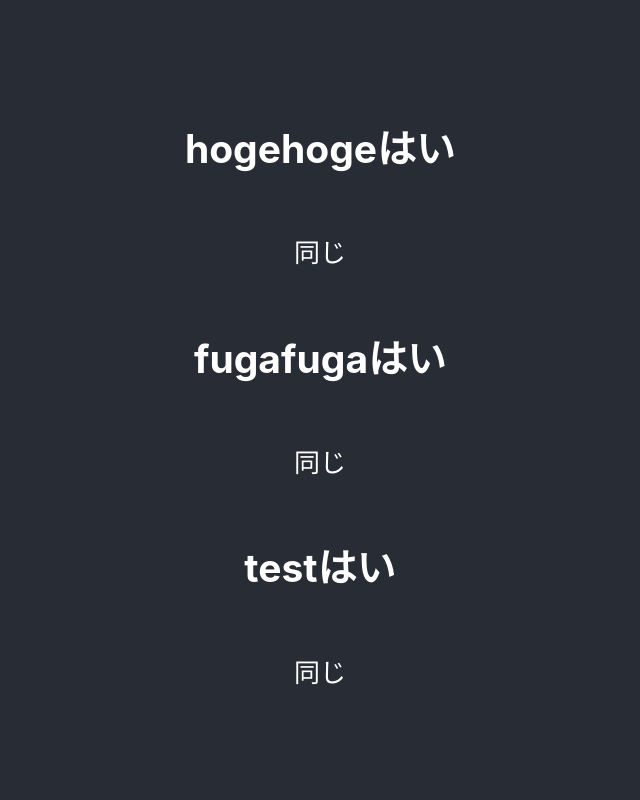
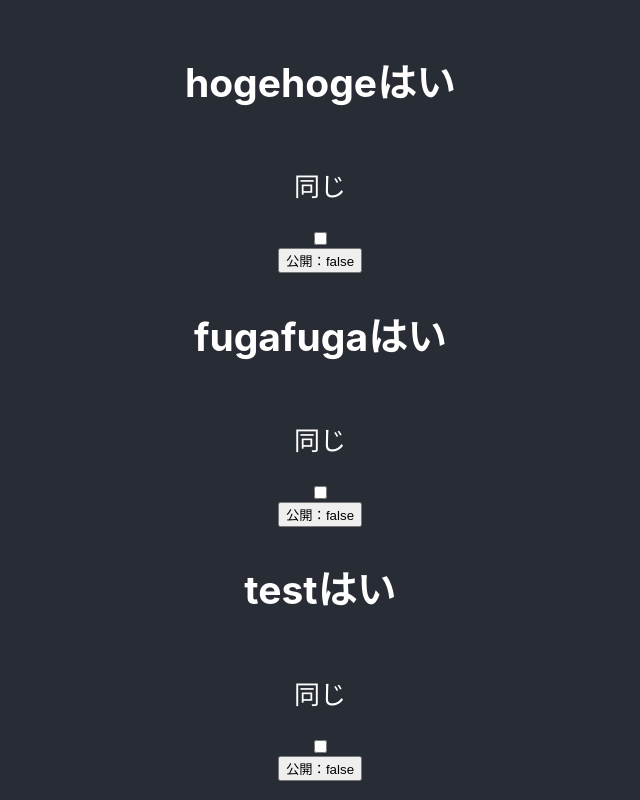
Before and after one commit to s-ryota0810/react-shim, a React (Create React App) app: page / in a window 1280 px wide. Shown: the whole page, without its empty margins (320-960 px from the left). Built offline with nearby package versions, Linux system fonts and the light colour scheme.

Commit message:
useState

```diff
--- a/src/App.js
+++ b/src/App.js
@@ -8,6 +8,7 @@ function App() {
       <header className="App-header">
         { arr.map((title) => (
           <Article
+            key={title}
             title={title}
             content='同じ'
           />
--- a/src/components/Article.jsx
+++ b/src/components/Article.jsx
@@ -1,9 +1,20 @@
+import { useState } from 'react'
+import { Content, Title, Checkbox, PublishButton } from './index'
+
 const Article = (props) => {
+	const [isPublished, setIsPublished] = useState(false)
+	const publishArticle = () => {
+		setIsPublished(!isPublished)
+	}
+
 	const changeTitle = props.title + 'はい';
 	return (
 		<>
-			<h2>{changeTitle}</h2>
-			<p>{props.content}</p>
+			<Title title={changeTitle} />
+			<Content content={props.content} />
+			{/* <button onClick={() => setIsPublished(!isPublished)}>公開</button> */}
+			<Checkbox checked={isPublished} />
+			<PublishButton onClick={publishArticle} isPublished={isPublished} />
 		</>
 	)
 }
--- /dev/null
+++ b/src/components/Checkbox.jsx
@@ -0,0 +1,7 @@
+const Checkbox = (props) => {
+	return (
+		<input type="checkbox" checked={props.checked} />
+	)
+}
+
+export default Checkbox;
--- /dev/null
+++ b/src/components/Content.jsx
@@ -0,0 +1,7 @@
+const Content = (props) => {
+	return (
+		<p>{props.content}</p>
+	)
+}
+
+export default Content;
--- /dev/null
+++ b/src/components/PublishButton.jsx
@@ -0,0 +1,9 @@
+const PublishButton = (props) => {
+	return (
+		<button onClick={() => props.onClick()}>
+			{'公開：' + props.isPublished.toString()}
+		</button>
+	)
+}
+
+export default PublishButton;
--- /dev/null
+++ b/src/components/Title.jsx
@@ -0,0 +1,7 @@
+const Title = (props) => {
+	return (
+		<h2>{props.title}</h2>
+	)
+}
+
+export default Title;
--- a/src/components/index.js
+++ b/src/components/index.js
@@ -1 +1,5 @@
-export { default as Article} from './Article'
+export { default as Article} from './Article';
+export { default as Title } from './Title';
+export { default as Content } from './Content';
+export { default as Checkbox } from './Checkbox';
+export { default as PublishButton } from './PublishButton';
```
